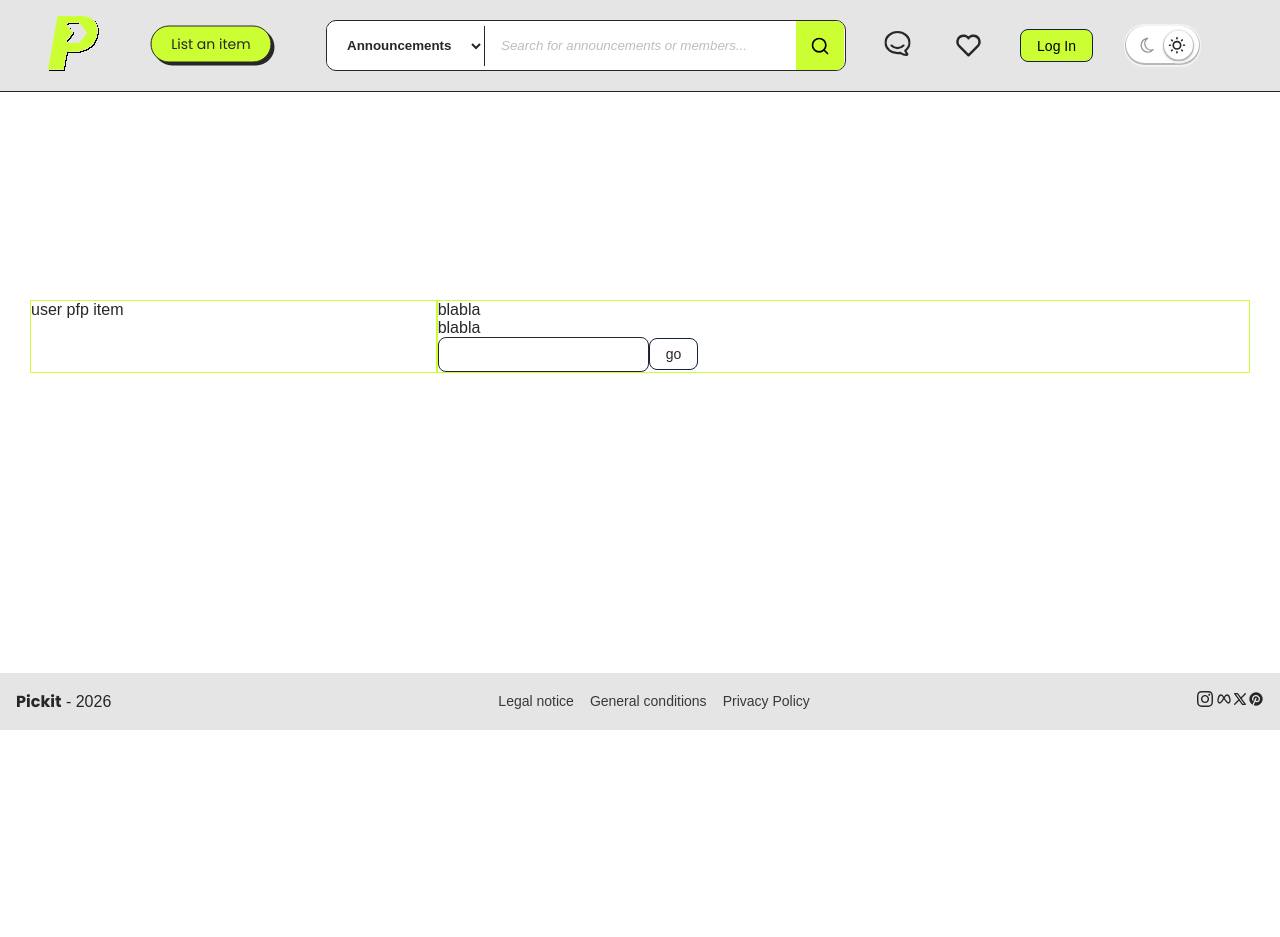
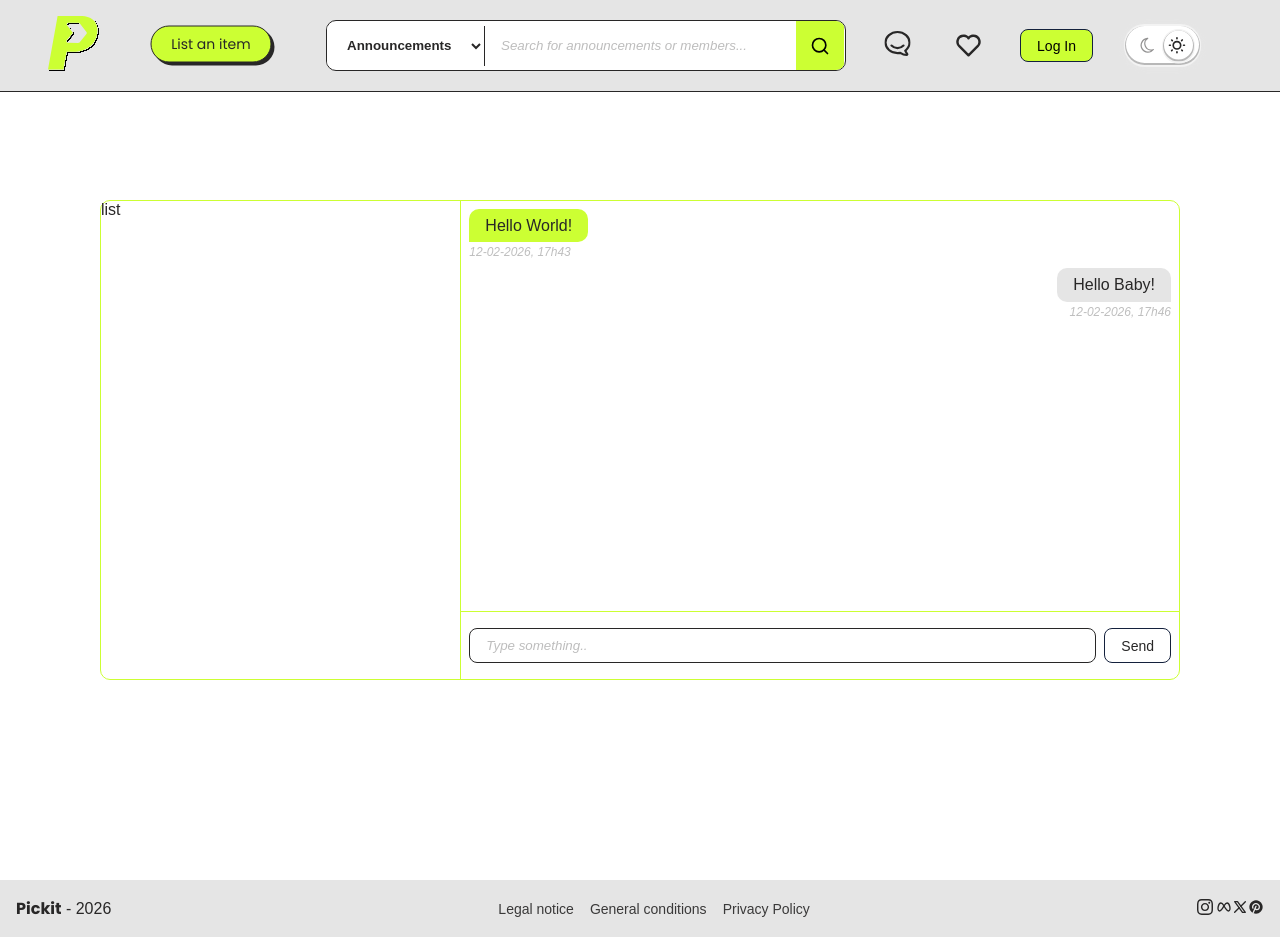
Before and after one commit to Harmajabb/pickit, a React (Vite) app in the folder client/: page /inbox in a window 1280 px wide. Before the commit the page ends 800 px from the top, so only its background shows below. Built offline with nearby package versions, Linux system fonts and the light colour scheme; no server answers; a web font is replaced by a local one.

Commit message:
font msg sending

```diff
--- /dev/null
+++ b/client/src/components/CurrentChat/CurrentChat.tsx
@@ -0,0 +1,74 @@
+import { useState } from "react";
+import Message from "../Message/Message";
+import "./currentChat.css";
+
+type messageTypes = {
+  id: number;
+  fromMe: boolean;
+  content: string;
+  created_at: string;
+};
+const messages = [
+  {
+    id: 123,
+    fromMe: false,
+    content: "Hello World!",
+    created_at: "12-02-2026, 17h43",
+  },
+  {
+    id: 124,
+    fromMe: true,
+    content: "Hello Baby!",
+    created_at: "12-02-2026, 17h46",
+  },
+];
+
+function CurrentChat() {
+  const [inputValue, setInputValue] = useState<messageTypes>({
+    id: 1233,
+    fromMe: true,
+    content: "",
+    created_at: "",
+  });
+  const [allMessages, setAllMessages] = useState(messages);
+
+  const messageSubmit = () => {
+    setAllMessages([...allMessages, inputValue]);
+  };
+
+  return (
+    <div className="currentChat-container">
+      <div className="messagesFlow">
+        {allMessages.map((msg) => (
+          <Message
+            key={msg.id}
+            receivedOrSent={msg.fromMe ? "sent" : "received"}
+            content={msg.content}
+            createdAt={msg.created_at}
+          />
+        ))}
+      </div>
+      <div className="messageInput">
+        <input
+          type="text"
+          placeholder="Type something.."
+          value={inputValue.content}
+          onChange={(e) => {
+            setInputValue({ ...inputValue, content: e.target.value });
+          }}
+        />
+        <button
+          className="secondary"
+          type="submit"
+          onClick={(e) => {
+            e.preventDefault;
+            messageSubmit();
+          }}
+        >
+          Send
+        </button>
+      </div>
+    </div>
+  );
+}
+export default CurrentChat;
--- /dev/null
+++ b/client/src/components/CurrentChat/currentChat.css
@@ -0,0 +1,23 @@
+.currentChat-container {
+  display: grid;
+  grid-template-rows: 1fr auto;
+  border-left: 1px solid var(--color-btn);
+}
+.messagesFlow {
+  display: flex;
+  flex-direction: column;
+  gap: 0.5em;
+  padding: 0.5rem;
+  height: 100%;
+  overflow: auto;
+}
+.messagesFlow > * {
+  max-width: 70%;
+}
+.messageInput {
+  display: grid;
+  grid-template-columns: 1fr auto;
+  padding: 1rem 0.5rem;
+  gap: 0.5rem;
+  border-top: 1px solid var(--color-btn);
+}
--- /dev/null
+++ b/client/src/components/Message/Message.tsx
@@ -0,0 +1,15 @@
+import "./message.css";
+type MessageProps = {
+  content: string;
+  receivedOrSent: string;
+  createdAt: string;
+};
+function Message({ content, receivedOrSent, createdAt }: MessageProps) {
+  return (
+    <div className={`${receivedOrSent} message`}>
+      <p>{content}</p>
+      <span>{createdAt}</span>
+    </div>
+  );
+}
+export default Message;
--- /dev/null
+++ b/client/src/components/Message/message.css
@@ -0,0 +1,24 @@
+.sent {
+  align-self: flex-end;
+  text-align: right;
+}
+.sent p {
+  border-radius: var(--b-radius) var(--b-radius) 0 var(--b-radius);
+
+  background: var(--color-card);
+  padding: 0.24rem 1rem;
+}
+.received {
+  align-self: flex-start;
+}
+.received p {
+  border-radius: var(--b-radius) var(--b-radius) var(--b-radius) 0;
+  background: var(--color-btn);
+  color: var(--color-dark-text);
+  padding: 0.24rem 1rem;
+}
+.message span {
+  font-size: 0.75rem;
+  font-style: italic;
+  color: color-mix(in lab, var(--color-primary-text) 30%, transparent);
+}
--- a/client/src/pages/Inbox/Inbox.css
+++ b/client/src/pages/Inbox/Inbox.css
@@ -1,10 +1,11 @@
-.inbox-container {
-  margin: 300px 30px;
+.inbox {
+  margin: 200px 100px;
   display: grid;
   grid-template-columns: 1fr 2fr;
+  border: 1px solid var(--color-btn);
+  border-radius: var(--b-radius);
+  height: 60vh;
 }
-.inbox-container > * {
-  border: 1px solid var(--color-btn);
+.inbox > * {
   width: 100%;
-  height: 100%;
 }
--- a/client/src/pages/Inbox/Inbox.tsx
+++ b/client/src/pages/Inbox/Inbox.tsx
@@ -1,18 +1,10 @@
+import CurrentChat from "../../components/CurrentChat/CurrentChat";
 import "./Inbox.css";
 function Inbox() {
   return (
-    <main className="inbox-container">
-      <div className="inbox-chatList">
-        <div>user pfp item</div>
-      </div>
-      <div className="inbox-currentChat">
-        <div>blabla</div>
-        <div>blabla</div>
-        <input type="text" />
-        <button type="submit" className="secondary">
-          go
-        </button>
-      </div>
+    <main className="inbox">
+      <div>list</div>
+      <CurrentChat />
     </main>
   );
 }
```
